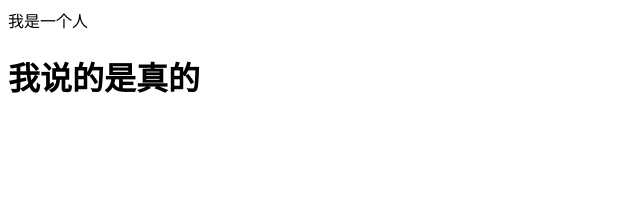
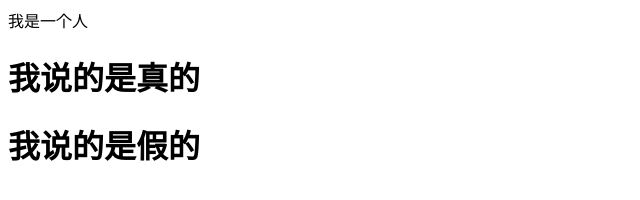
Before and after one commit to 2273216631/xin, a plain HTML site: page index.html in a window 1280 px wide. Shown: the whole page, without its empty margins (0-640 px from the left). Drawn offline with Linux system fonts and the light colour scheme.

Commit message:
对话第二句

```diff
--- a/index.html
+++ b/index.html
@@ -7,6 +7,7 @@
 <body>
 我是一个人
 <h1>我说的是真的</h1>
+<h1>我说的是假的</h1>
 
 </body>
 </html>
```
